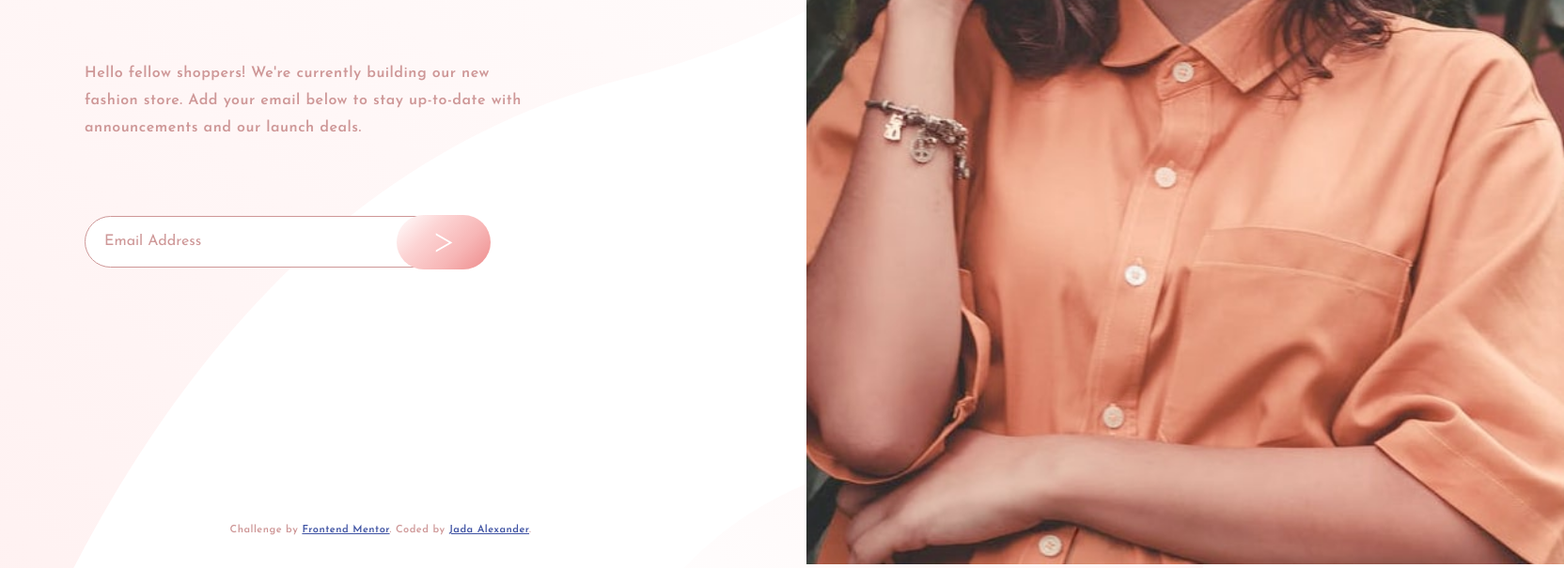
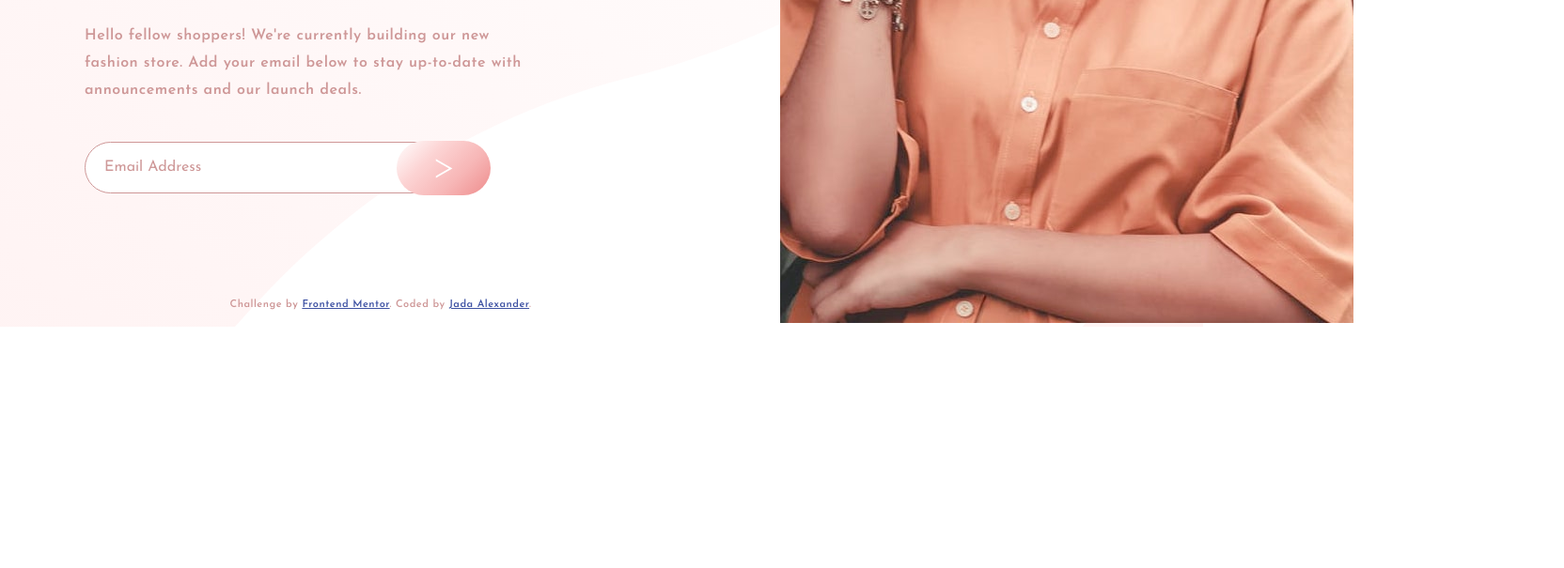
Before and after one commit to jalexandertech/BaseApparelProject, a plain HTML site: page index.html in a window 1280 px wide. Shown: the part 456-1061 px from the top of the page at 94% size, 1664 px wide, since content can reach past the window. After the commit the page ends 804 px from the top, so only its background shows below. Drawn offline with Linux system fonts and the light colour scheme.

Commit message:
Web responsive

```diff
--- a/style.css
+++ b/style.css
@@ -11,9 +11,10 @@ body{
     background-repeat: no-repeat;
     background-position: top center;
     background-size: cover;
+    max-width: 1440px;
 }
 
-@media only screen and (max-width: 780px){
+@media only screen and (max-width: 445px){
     body{
         background-size: cover !important;
     }
@@ -83,35 +84,6 @@ body{
 
 
          }
-
-        }
-
-    @media only screen and (min-width: 786px){
-       .container{
-           background-size: cover !important;
-       }
-        #hero{
-            width: 100% !important;
-
-
-        }
-
-        #hero img{
-            height: 1057px ;
-            padding-left: 28px;
-        }
-        footer{
-            padding-top: 240px;
-        }
-
-
-        #main p{
-            margin-top: 40px;
-        }
-
-        input{
-            margin-top: 40px;
-        }
 
         }
 
```
